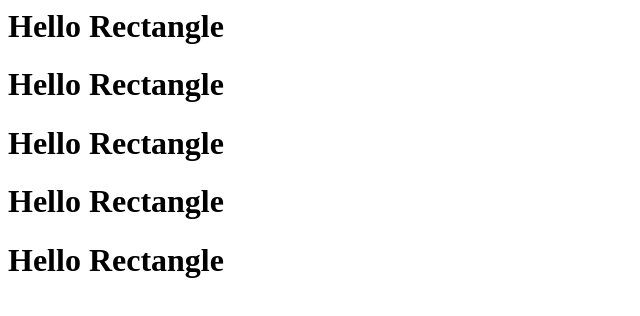
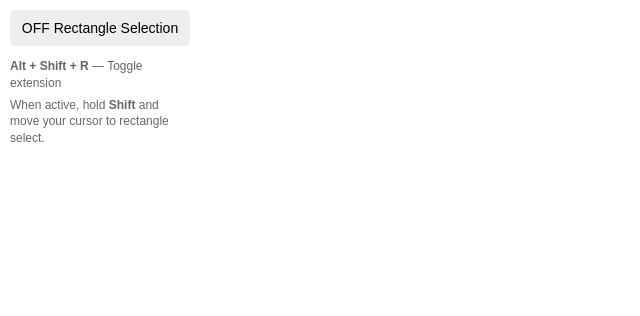
Before and after one commit to 197Bogdan/rectangle_select_extension, a browser extension: page rectangle_select.html in a window 1280 px wide. Shown: the whole page, without its empty margins (0-640 px from the left). Drawn offline with Linux system fonts and the light colour scheme.

Commit message:
added UI and persistent button for enabling the app

```diff
--- /dev/null
+++ b/popup.css
@@ -0,0 +1,26 @@
+body {
+    margin: 0;
+    padding: 10px;
+    width: 180px;
+    font-family: sans-serif;
+}
+
+button {
+    width: 100%;
+    padding: 10px;
+    border: 0;
+    border-radius: 6px;
+    cursor: pointer;
+    font-size: 14px;
+}
+
+.instructions {
+    margin-top: 12px;
+    color: #666;
+    font-size: 12px;
+    line-height: 1.4;
+}
+
+.instructions p {
+    margin: 5px 0;
+}
--- /dev/null
+++ b/popup.js
@@ -0,0 +1,30 @@
+const toggle = document.getElementById("toggle");
+const status = document.getElementById("status");
+
+function updateUI(enabled) {
+    status.textContent = enabled ? "ON" : "OFF";
+    toggle.style.background = enabled ? "#4285f4" : "#eee";
+    toggle.style.color = enabled ? "white" : "black";
+}
+
+// Initial state
+browser.storage.local.get("enabled").then((result) => {
+    updateUI(result.enabled ?? false);
+});
+
+// Listen for changes made anywhere in the extension
+browser.storage.onChanged.addListener((changes, areaName) => {
+    if (areaName !== "local" || !changes.enabled) {
+        return;
+    }
+
+    updateUI(changes.enabled.newValue ?? false);
+});
+
+// Toggle from popup button
+toggle.addEventListener("click", async () => {
+    const result = await browser.storage.local.get("enabled");
+    const enabled = !(result.enabled ?? false);
+
+    await browser.storage.local.set({ enabled });
+});
--- a/rectangle_select.html
+++ b/rectangle_select.html
@@ -1,9 +1,25 @@
+<!DOCTYPE html>
+
 <html>
-    <body>
-        <h1>Hello Rectangle</h1>
-        <h1>Hello Rectangle</h1>
-        <h1>Hello Rectangle</h1>
-        <h1>Hello Rectangle</h1>
-        <h1>Hello Rectangle</h1>
-    </body>
+
+<head>
+    <meta charset="UTF-8">
+    <link rel="stylesheet" href="popup.css">
+</head>
+
+<body>
+
+    <button id="toggle">
+        <span id="status">OFF</span>
+        Rectangle Selection
+    </button>
+
+    <div class="instructions">
+        <p><strong>Alt + Shift + R</strong> — Toggle extension</p>
+        <p>When active, hold <strong>Shift</strong> and move your cursor to rectangle select.</p>
+    </div>
+
+    <script src="popup.js"></script>
+</body>
+
 </html>
--- a/rectangle_select.js
+++ /dev/null
@@ -1 +0,0 @@
-console.log("Hello Rectangle Select Extension!");
```
Also changed, not shown: background.js (added, +10 -0 lines), content.js (+62 -18 lines), manifest.json, 1 other file.
